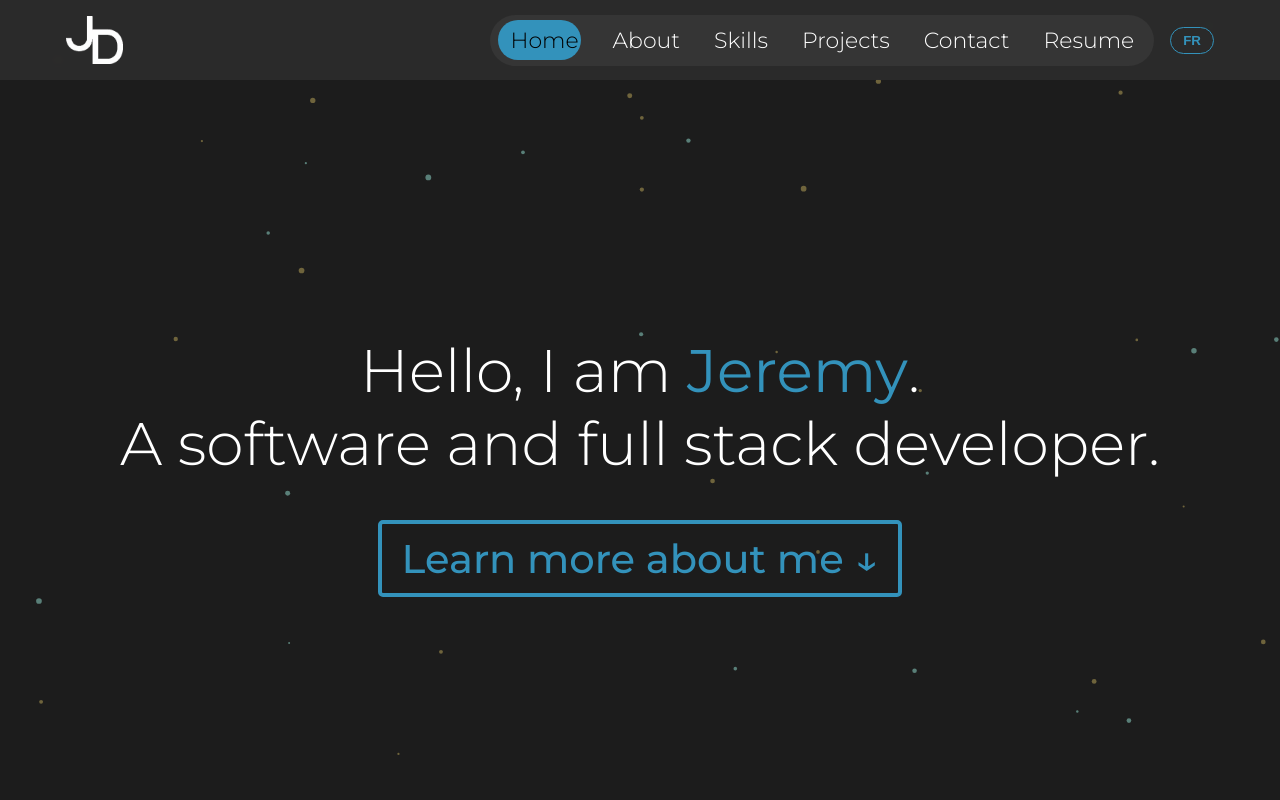
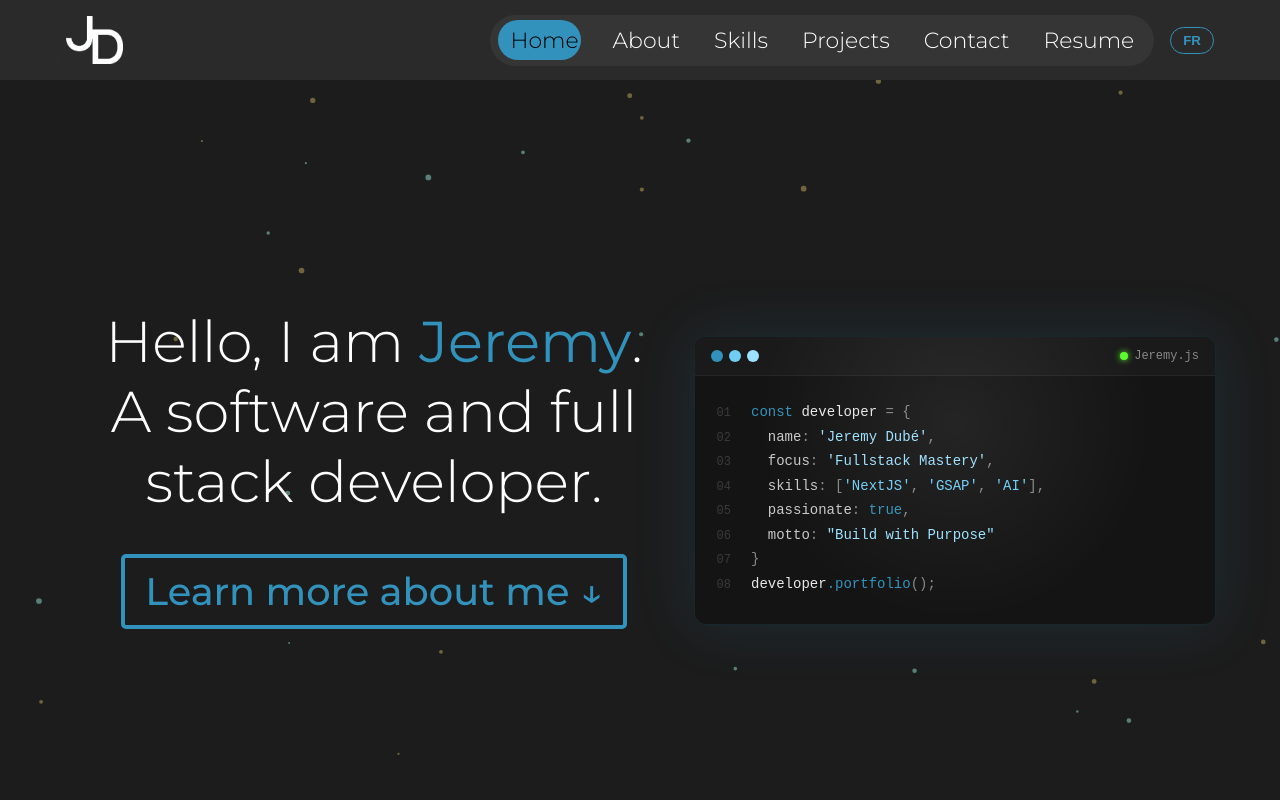
Before and after one commit to Dubzy08/personal-portfolio, a React (Vite) app: page / in a window 1280 px wide. Shown: the top 800 px of the page. Built offline with nearby package versions, Linux system fonts and the light colour scheme.

Commit message:
Add tilt card + hero design modifications

```diff
--- a/src/pages/Home/Hero.css
+++ b/src/pages/Home/Hero.css
@@ -1,26 +1,27 @@
 @import 'index.css';
 
-.page-header{
-    height: 100%;
-    display: flex;
-    flex-direction: column;
-    justify-content: center;
+@media (max-width: 950px) {
+    .main-heading{
+        flex-direction: column !important;
+    }
 }
 
 .main-heading{
-    font-size: 60px;
+    font-size: clamp(28px, 4.5vw, 60px);
     display: flex;
-    flex-direction: column;
+    flex-direction: row-reverse;
     align-items: center;
     justify-content: center;
     text-align: center;
-    height: fit-content;
+    height: 100%;
+    gap: min(10px, 10vw)
 }
 
 .main-heading-text{
     display: flex;
     flex-direction: column;
     align-items: center;
+    min-width: fit-content;
 }
 
 .main-heading p{
@@ -31,7 +32,7 @@
     position: relative;
     display: inline-block;
     color: var(--primary-color);
-    font-size: 40px;
+    font-size: clamp(20px, 3vw, 40px);
     font-weight: 500;
     text-align: center;
     text-justify: center;
@@ -39,8 +40,8 @@
     border-radius: 5px;
     width: fit-content;
     height: fit-content;
-    margin: 30px;
-    margin-top: 40px;
+    margin: clamp(15px, 2vw, 30px);
+    margin-top: clamp(20px, 3vw, 40px);
     padding: 10px;
     padding-left: 20px;
     padding-right: 20px;
--- a/src/pages/Home/Hero.jsx
+++ b/src/pages/Home/Hero.jsx
@@ -1,23 +1,38 @@
 import './Hero.css'
 import './Animations.css'
 import { useTranslation } from './LanguageContext';
+import { useLenis } from '../../LenisContext.js';
+import TiltCard from './TiltCard.jsx';
 
-function Hero(){
+function Hero() {
     const { t } = useTranslation();
+    const lenis = useLenis();
 
-    return(
-        <header className='page-header'>
-            <div className='main-heading'>
+    const handleScrollTo = (e, id) => {
+        e.preventDefault();
+        lenis?.scrollTo(id);
+    }
+
+    return (
+        <div className='main-heading container'>
+            <TiltCard />
+            <div>
                 <div className='main-heading-text fade-in-right'>
-                    <p>{t.intro1}<span style={{color:'var(--primary-color)', fontWeight:'400'
+                    <p>{t.intro1}<span style={{
+                        color: 'var(--primary-color)', fontWeight: '400'
                     }}>Jeremy</span>.</p>
                     <span>{t.intro2}</span>
                 </div>
                 <div className='fade-in-up'>
-                    <a className='view-page-button' href='#about'>{t.leanMore} &#8595;</a>
+                    <a
+                        className='view-page-button'
+                        onClick={(e) => handleScrollTo(e, '#about')}
+                    >
+                        {t.leanMore} &#8595;
+                    </a>
                 </div>
             </div>
-        </header>
+        </div>
     );
 }
 
--- /dev/null
+++ b/src/pages/Home/TiltCard.css
@@ -0,0 +1,120 @@
+@import './index.css';
+
+.tilt-scene {
+    perspective: 900px;
+    perspective-origin: center center;
+    display: flex;
+    align-items: center;
+    justify-content: center;
+}
+
+.tilt-card {
+    position: relative;
+    width: 520px;
+    background: #141414;
+    border-radius: 12px;
+    border: 1px solid rgba(51, 146, 187, 0.15);
+    box-shadow:
+        0 0 60px rgba(51, 146, 187, 0.15);
+    transform-style: preserve-3d;
+    transform: rotateX(0deg) rotateY(0deg);
+    transition: transform 0.08s ease-out, box-shadow 0.15s ease;
+    will-change: transform;
+    overflow: hidden;
+    font-family: 'Courier New', monospace;
+}
+
+.tilt-card::before {
+    content: '';
+    position: absolute;
+    inset: 0;
+    background: radial-gradient(circle at var(--mx, 50%) var(--my, 30%), rgba(255, 255, 255, 0.07) 0%, transparent 60%);
+    z-index: 10;
+    pointer-events: none;
+    border-radius: 12px;
+    transition: background 0.1s ease-out;
+}
+
+.tilt-titlebar {
+    display: flex;
+    align-items: center;
+    justify-content: space-between;
+    padding: 12px 16px;
+    background: #1a1a1a;
+    border-bottom: 1px solid rgba(255, 255, 255, 0.05);
+}
+
+.tilt-dots {
+    display: flex;
+    gap: 6px;
+}
+
+.tilt-dot {
+    width: 12px;
+    height: 12px;
+    border-radius: 50%;
+}
+
+.tilt-filename {
+    font-size: 12px;
+    color: #888;
+    display: flex;
+    align-items: center;
+    gap: 6px;
+}
+
+.tilt-filename-indicator {
+    width: 8px;
+    height: 8px;
+    border-radius: 50%;
+    background: rgb(92, 255, 47);
+    box-shadow: 0 0 6px rgb(92, 255, 47);
+}
+
+.tilt-code-body {
+    padding: 24px 20px 28px;
+    line-height: 1.75;
+    font-size: 14px;
+}
+
+.tilt-line {
+    display: flex;
+    gap: 20px;
+    align-items: baseline;
+}
+
+.tilt-ln {
+    color: #3a3a3a;
+    font-size: 12px;
+    min-width: 16px;
+    user-select: none;
+    text-align: right;
+}
+
+.tilt-kw {
+    color: var(--primary-color);
+}
+
+.tilt-var {
+    color: #e8e8e8;
+}
+
+.tilt-op {
+    color: #888;
+}
+
+.tilt-str {
+    color: var(--accent-color);
+}
+
+.tilt-str2 {
+    color: var(--secondary-color);
+}
+
+.tilt-bool {
+    color: var(--primary-color);
+}
+
+.tilt-prop {
+    color: #c9c9c9;
+}
--- /dev/null
+++ b/src/pages/Home/TiltCard.jsx
@@ -0,0 +1,141 @@
+import { useRef } from "react";
+import './TiltCard.css';
+
+const MAX_TILT = 30;
+
+export default function TiltCard() {
+  const cardRef = useRef(null);
+
+  const handleMouseMove = (e) => {
+    const card = cardRef.current;
+    if (!card) return;
+
+    const cx = window.innerWidth / 2;
+    const cy = window.innerHeight / 2;
+
+    const dx = (e.clientX - cx) / cx;
+    const dy = (e.clientY - cy) / cy;
+
+    const rotateY = dx * MAX_TILT;
+    const rotateX = -dy * MAX_TILT;
+
+    card.style.transform = `rotateX(${rotateX}deg) rotateY(${rotateY}deg)`;
+
+    const rect = card.getBoundingClientRect();
+    const mx = ((e.clientX - rect.left) / rect.width * 100).toFixed(1);
+    const my = ((e.clientY - rect.top) / rect.height * 100).toFixed(1);
+    card.style.setProperty("--mx", `${mx}%`);
+    card.style.setProperty("--my", `${my}%`);
+
+    const shadowX = -dx * 20;
+    const shadowY = -dy * 20;
+    card.style.boxShadow = `
+      ${shadowX}px ${shadowY}px 60px rgba(51, 146, 187,0.9),
+    `;
+  };
+
+  const handleMouseLeave = () => {
+    const card = cardRef.current;
+    if (!card) return;
+    card.style.transform = "rotateX(0deg) rotateY(0deg)";
+    card.style.setProperty("--mx", "50%");
+    card.style.setProperty("--my", "30%");
+    card.style.boxShadow = "";
+  };
+
+  return (
+    <>
+      <div
+        className="tilt-scene"
+        onMouseMove={handleMouseMove}
+        onMouseLeave={handleMouseLeave}
+      >
+        <div ref={cardRef} className="tilt-card">
+          <div className="tilt-titlebar">
+            <div className="tilt-dots">
+              <div className="tilt-dot" style={{ background: "var(--primary-color)" }} />
+              <div className="tilt-dot" style={{ background: "var(--secondary-color)" }} />
+              <div className="tilt-dot" style={{ background: "var(--accent-color)" }} />
+            </div>
+            <div className="tilt-filename">
+              <span className="tilt-filename-indicator" />
+              Jeremy.js
+            </div>
+          </div>
+
+          <div className="tilt-code-body">
+            <div className="tilt-line">
+              <span className="tilt-ln">01</span>
+              <span>
+                <span className="tilt-kw">const </span>
+                <span className="tilt-var">developer</span>
+                <span className="tilt-op"> = {"{"}</span>
+              </span>
+            </div>
+            <div className="tilt-line">
+              <span className="tilt-ln">02</span>
+              <span>
+                &nbsp;&nbsp;<span className="tilt-prop">name</span>
+                <span className="tilt-op">: </span>
+                <span className="tilt-str">'Jeremy Dubé'</span>
+                <span className="tilt-op">,</span>
+              </span>
+            </div>
+            <div className="tilt-line">
+              <span className="tilt-ln">03</span>
+              <span>
+                &nbsp;&nbsp;<span className="tilt-prop">focus</span>
+                <span className="tilt-op">: </span>
+                <span className="tilt-str">'Fullstack Mastery'</span>
+                <span className="tilt-op">,</span>
+              </span>
+            </div>
+            <div className="tilt-line">
+              <span className="tilt-ln">04</span>
+              <span>
+                &nbsp;&nbsp;<span className="tilt-prop">skills</span>
+                <span className="tilt-op">: [</span>
+                <span className="tilt-str2">'NextJS'</span>
+                <span className="tilt-op">, </span>
+                <span className="tilt-str2">'GSAP'</span>
+                <span className="tilt-op">, </span>
+                <span className="tilt-str2">'AI'</span>
+                <span className="tilt-op">],</span>
+              </span>
+            </div>
+            <div className="tilt-line">
+              <span className="tilt-ln">05</span>
+              <span>
+                &nbsp;&nbsp;<span className="tilt-prop">passionate</span>
+                <span className="tilt-op">: </span>
+                <span className="tilt-bool">true</span>
+                <span className="tilt-op">,</span>
+              </span>
+            </div>
+            <div className="tilt-line">
+              <span className="tilt-ln">06</span>
+              <span>
+                &nbsp;&nbsp;<span className="tilt-prop">motto</span>
+                <span className="tilt-op">: </span>
+                <span className="tilt-str">"Build with Purpose"</span>
+              </span>
+            </div>
+            <div className="tilt-line">
+              <span className="tilt-ln">07</span>
+              <span className="tilt-op">{"}"}</span>
+            </div>
+            <div className="tilt-line">
+              <span className="tilt-ln">08</span>
+              <span>
+                <span className="tilt-var">developer</span>
+                <span className="tilt-kw">.portfolio</span>
+                <span className="tilt-op">();</span>
+              </span>
+            </div>
+          </div>
+
+        </div>
+      </div>
+    </>
+  );
+}
--- a/src/pages/Home/index.css
+++ b/src/pages/Home/index.css
@@ -2,7 +2,8 @@
 @import url('https://fonts.googleapis.com/css2?family=Montserrat:ital,wght@0,100..900;1,100..900&display=swap');
 :root{
     --primary-color: rgb(51, 146, 187);
-    --secondary-color: rgb(173, 220, 212);
+    --secondary-color: rgb(112, 206, 246);
+    --accent-color: rgb(156, 225, 255);
     --primary-gradient: linear-gradient(to bottom right, var(--secondary-color) 0%, var(--primary-color) 100%) border-box;
     --border-gradient:  linear-gradient(#1c1c1c, #1c1c1c) padding-box,
                         linear-gradient(to bottom right, var(--secondary-color) 0%, var(--primary-color) 100%) border-box;
```
